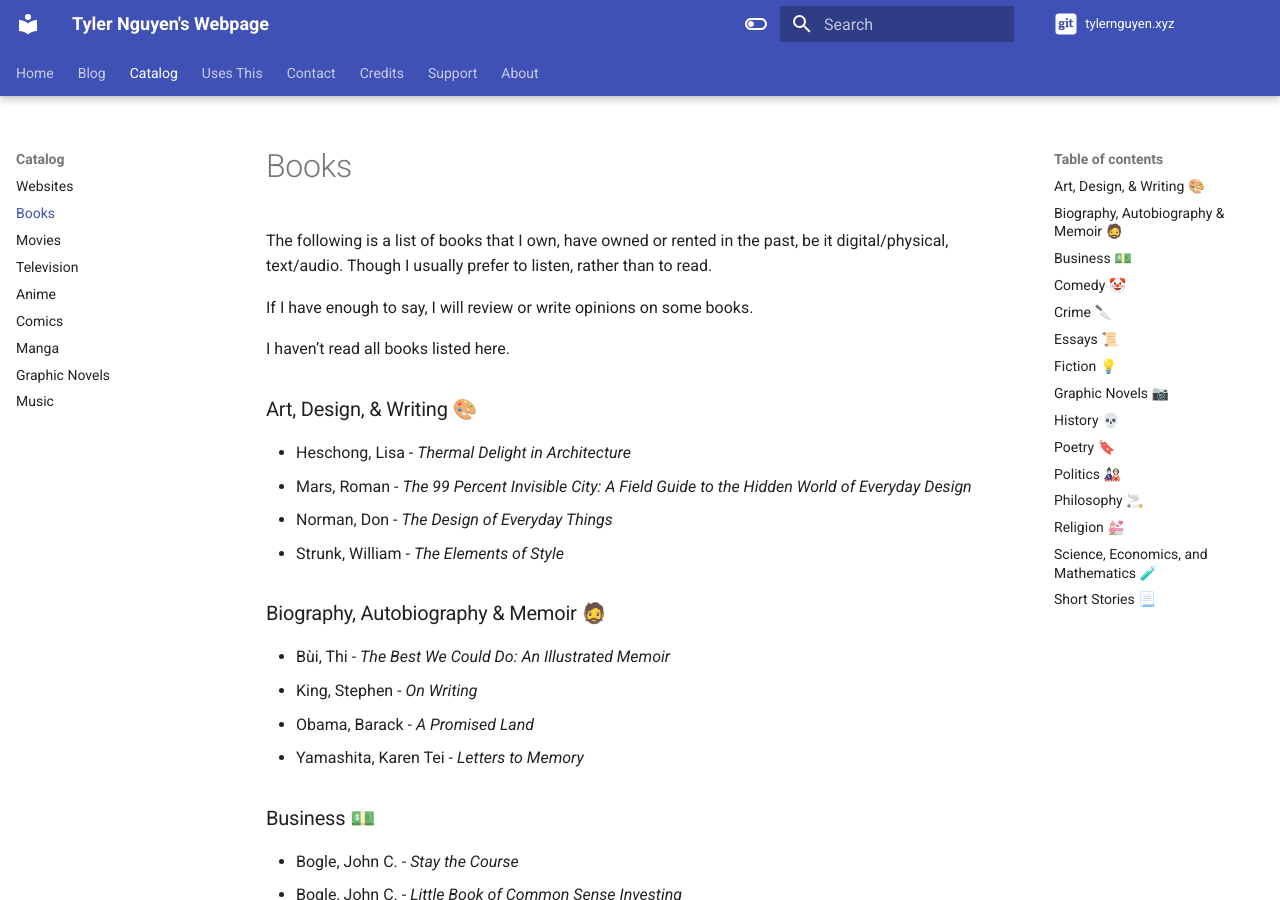
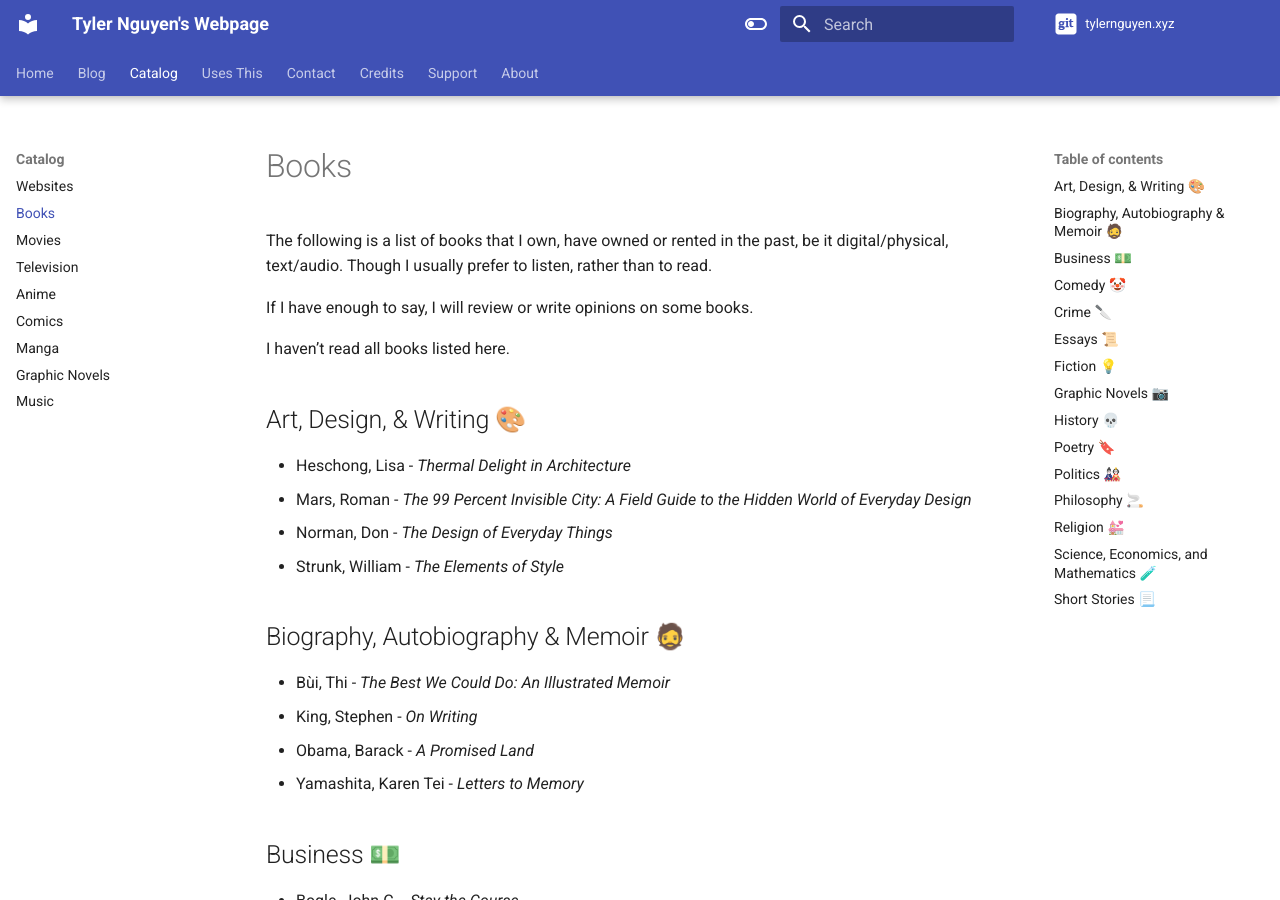
Before and after one commit to tylernguyen/tylernguyen.xyz, an MkDocs documentation site: the page built from docs/catalog/books.md, in a window 1280 px wide and 900 px high. Built offline with MkDocs 1.6.1 and Material for MkDocs 9.7.7, drawn with Linux system fonts in a browser that asks for light colours; plug-ins that fetch from the network failed and are left out; comment, search, counter and statistics services are not loaded.

```diff
--- a/docs/catalog/books.md
+++ b/docs/catalog/books.md
@@ -4,21 +4,21 @@ If I have enough to say, I will review or write opinions on some books.
 
 I haven’t read all books listed here.
 
-### Art, Design, & Writing 🎨
+## Art, Design, & Writing 🎨
 
 - Heschong, Lisa - _Thermal Delight in Architecture_
 - Mars, Roman - _The 99 Percent Invisible City: A Field Guide to the Hidden World of Everyday Design_
 - Norman, Don - _The Design of Everyday Things_
 - Strunk, William - _The Elements of Style_
 
-### Biography, Autobiography & Memoir 🧔
+## Biography, Autobiography & Memoir 🧔
 
 - Bùi, Thi - _The Best We Could Do: An Illustrated Memoir_
 - King, Stephen - _On Writing_
 - Obama, Barack - _A Promised Land_
 - Yamashita, Karen Tei - _Letters to Memory_
 
-### Business 💵
+## Business 💵
 
 - Bogle, John C. - _Stay the Course_
 - Bogle, John C. - _Little Book of Common Sense Investing_
@@ -27,11 +27,11 @@ I haven’t read all books listed here.
 - Zuckerman, Gregory - _The Man Who Solved the Market: How Jim Simons Launched the Quant Evolution_
 - Zweig, Jason - _The Devil's Financial Diction_
 
-### Comedy 🤡
+## Comedy 🤡
 
 - Carlin, George - _When Will Jesus Bring the Pork Chops?_
 
-### Crime 🔪
+## Crime 🔪
 
 - Capote, Truman - _In Cold Blood_
 - Cullen, David - _Columbine_
@@ -44,11 +44,11 @@ I haven’t read all books listed here.
 - Nelson, Maggie - _The Red Parts: Autobiography of a Trial_
 - Parry, Richard Lloyd - _People Who Eat Darkness: The True Story of a Young Woman Who Vanished from the Streets of Tokyo--and the Evil That Swallowed Her Up_
 
-### Essays 📜
+## Essays 📜
 
 - Grann, David - _The Devil and Sherlock Holmes_
 
-### Fiction 💡
+## Fiction 💡
 
 - Cliche, Ernest - _Ready Player One_
 - Haddon, Mark - _The Curious Incident of the Dog in the Night-Time_
@@ -64,9 +64,9 @@ I haven’t read all books listed here.
 - Otsuka, Julie - _The Buddha in The Attic_
 - Tarantino, Quentin - _Once Upon a Time in Hollywood_
 
-### Graphic Novels 📷
+## Graphic Novels 📷
 
-### History 💀
+## History 💀
 
 - Applebaum, Anne - _Gulag: A History_
 - Boorstin, Daniel J. - _The Discoverers (First in the Knowledge Triology)_
@@ -92,17 +92,17 @@ I haven’t read all books listed here.
 - Wilkerson, Isabel - _The Warmth of Other Suns: The Epic Story of America's Great Migration_
 - Winegard, Timothy C. - _The Mosquito: A Human History of Our Deadliest Predator_
 
-### Poetry 🔖
+## Poetry 🔖
 
 - Nguyễn, Du - _Truyện Kiều / The Tale of Kiều_ (Billingual Ed. translated by Huynh Sanh Thong)
 - Tennyson, Alfred - _Poems_
 
-### Politics 🎎
+## Politics 🎎
 
 - Rhodes, Ben - _The World as It Is_
 - Sharpio, James S. - _Shakespeare in a Divided America: What His Plays Tell Us About Our Past and Future_
 
-### Philosophy 🚬
+## Philosophy 🚬
 
 - Becker, Ernest - _The Denial of Death_
 - Galloway, Scott - _The Algebra of Happiness_
@@ -111,13 +111,13 @@ I haven’t read all books listed here.
 - Taleb, Nassim Nicholas - _The Black Swan_
 - Taleb, Nassim Nicholas - _The Bed of Procrustes_
 
-### Religion 💒
+## Religion 💒
 
 - Fry, Stephen - _Mythos_
 - Fry, Stephe - _Heroes_
 - Skilton, Andrew - _A Concise History of Buddhism_
 
-### Science, Economics, and Mathematics 🧪
+## Science, Economics, and Mathematics 🧪
 
 - Ackerman, Jennifer - _The Bird Way_
 - Akerlof, George A. and Shiller, Robert J. - _Animal Spirits: How Human Psychology Drives the Economy, and Why It Matters for Global Capitalism_
@@ -138,6 +138,6 @@ I haven’t read all books listed here.
 - Mukherjee, Siddhartha - _The Emperor of All Maladies: A Biography of Cancer_
 - Zucker, Caren and Donvan, John - _In a Different Key: The Story of Autism_
 
-### Short Stories 📃
+## Short Stories 📃
 
 - Butler, Robert Olen - _A Good Scent from a Strange Mountain_
```
Also changed, not shown: docs/credits.md (+1 -6 lines), docs/uses-this/security.md (+5 -6 lines), docs/uses-this/selfhosted.md (+2 -2 lines), docs/uses-this/services.md (+6 -6 lines), docs/uses-this/software.md (+1 -1 lines).
